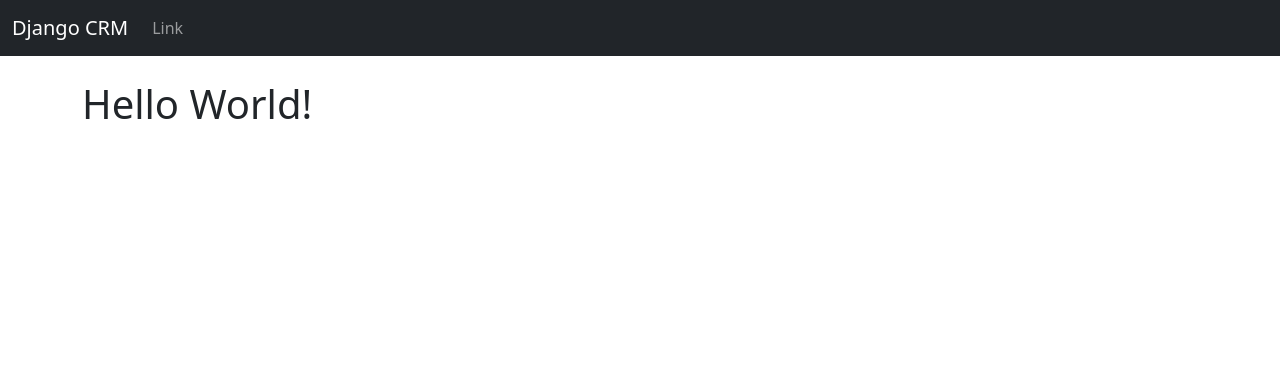
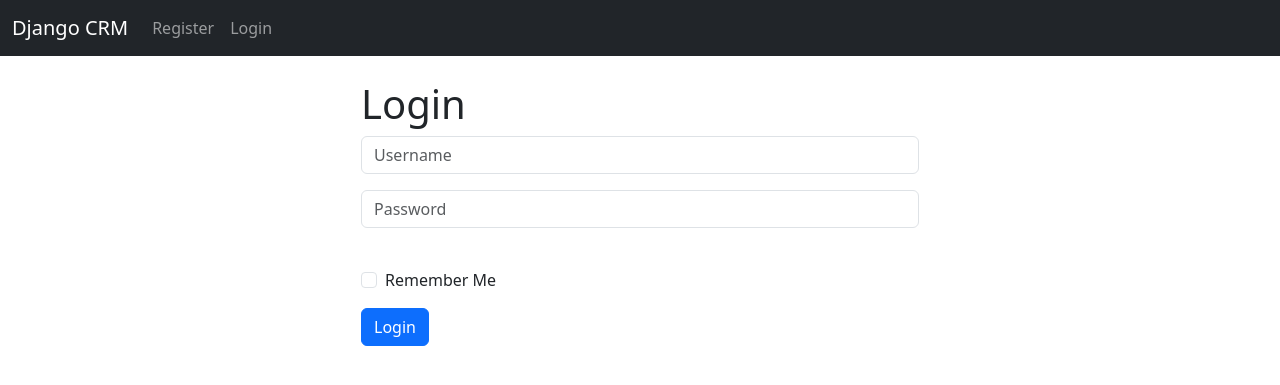
Before and after one commit to amitangsuad01/Django-CRM, a Django app: page / in a window 1280 px wide. Shown: the top 385 px of the page. Run offline with Django 4.2, Linux system fonts and the light colour scheme.

Commit message:
Loggin In and Registration added

```diff
--- a/website/templates/base.html
+++ b/website/templates/base.html
@@ -5,11 +5,32 @@
     <meta name="viewport" content="width=device-width, initial-scale=1">
     <title>Django CRM</title>
     <link href="https://cdn.jsdelivr.net/npm/bootstrap@5.3.0-alpha3/dist/css/bootstrap.min.css" rel="stylesheet" integrity="sha384-KK94CHFLLe+nY2dmCWGMq91rCGa5gtU4mk92HdvYe+M/SXH301p5ILy+dN9+nJOZ" crossorigin="anonymous">
+
+    <svg xmlns="http://www.w3.org/2000/svg" style="display: none;">
+      <symbol id="check-circle-fill" viewBox="0 0 16 16">
+        <path d="M16 8A8 8 0 1 1 0 8a8 8 0 0 1 16 0zm-3.97-3.03a.75.75 0 0 0-1.08.022L7.477 9.417 5.384 7.323a.75.75 0 0 0-1.06 1.06L6.97 11.03a.75.75 0 0 0 1.079-.02l3.992-4.99a.75.75 0 0 0-.01-1.05z"></path>
+      </symbol>
+      <symbol id="info-fill" viewBox="0 0 16 16">
+        <path d="M8 16A8 8 0 1 0 8 0a8 8 0 0 0 0 16zm.93-9.412-1 4.705c-.07.34.029.533.304.533.194 0 .487-.07.686-.246l-.088.416c-.287.346-.92.598-1.465.598-.703 0-1.002-.422-.808-1.319l.738-3.468c.064-.293.006-.399-.287-.47l-.451-.081.082-.381 2.29-.287zM8 5.5a1 1 0 1 1 0-2 1 1 0 0 1 0 2z"></path>
+      </symbol>
+      <symbol id="exclamation-triangle-fill" viewBox="0 0 16 16">
+        <path d="M8.982 1.566a1.13 1.13 0 0 0-1.96 0L.165 13.233c-.457.778.091 1.767.98 1.767h13.713c.889 0 1.438-.99.98-1.767L8.982 1.566zM8 5c.535 0 .954.462.9.995l-.35 3.507a.552.552 0 0 1-1.1 0L7.1 5.995A.905.905 0 0 1 8 5zm.002 6a1 1 0 1 1 0 2 1 1 0 0 1 0-2z"></path>
+      </symbol>
+    </svg>
+
   </head>
   <body>
     {% include 'navbar.html' %}
     <div class="container">
         <br>
+        {% if messages %}
+          {% for message in messages %}
+          <div class="alert alert-warning alert-dismissible fade show" role="alert">
+            {{ message }}
+            <button type="button" class="btn-close" data-bs-dismiss="alert" aria-label="Close"></button>
+          </div>
+          {% endfor %}
+        {% endif %}
         {% block content %}
         {% endblock %}
     </div>
--- a/website/templates/home.html
+++ b/website/templates/home.html
@@ -2,6 +2,34 @@
 
 {% block content %}
 
-<h1>Hello World!</h1>
+{% if user.is_authenticated %}
+
+    <h1>Hello World!</h1>
+{% else %}
+
+    <div class="col-md-6 offset-md-3">
+
+        <h1>Login</h1>
+        <form method="POST" action="{% url 'home' %}">
+            {% csrf_token %}
+            <div class="mb-3">
+                <input class="form-control" name="username" type="text" username" placeholder="Username" required>
+
+            </div>
+        <div class="mb-3">
+
+            <input class="form-control" name="password" type="password" , placeholder="Password" required>
+        </div>
+        <br>
+        <div class="mb-3 form-check">
+            <input class="form-check-input" id="exampleCheck1" type="checkbox">
+            <label class="form-check-label" for="exampleCheck1">Remember Me</label>
+        </div>
+        <button class="btn btn-primary" type="submit">Login</button></form>
+
+
+
+    </div>
+{% endif %}
 
 {% endblock %}
--- a/website/templates/navbar.html
+++ b/website/templates/navbar.html
@@ -6,9 +6,18 @@
       </button>
       <div class="collapse navbar-collapse" id="navbarSupportedContent">
         <ul class="navbar-nav me-auto mb-2 mb-lg-0">
+          {% if user.is_authenticated %}
           <li class="nav-item">
-            <a class="nav-link" href="#">Link</a>
+            <a class="nav-link" href="{% url 'logout' %}">Logout</a>
           </li>
+          {% else %}
+          <li class="nav-item">
+            <a class="nav-link" href="{% url 'register' %}">Register</a>
+          </li>
+          <li class="nav-item">
+            <a class="nav-link" href="{% url 'home' %}">Login</a>
+          </li>
+          {% endif %}
         </ul>
       </div>
     </div>
--- a/website/urls.py
+++ b/website/urls.py
@@ -3,4 +3,7 @@ from . import views
 
 urlpatterns = [
     path('', views.home, name='home'),
+    path('login', views.login_user, name='login'),
+    path('logout', views.logout_user, name='logout'),
+    path('register', views.register_user, name='register'),
 ]
--- a/website/views.py
+++ b/website/views.py
@@ -1,14 +1,35 @@
-from django.shortcuts import render
+from django.shortcuts import render, redirect
 from django.contrib.auth import authenticate, login, logout
 from django.contrib import messages
 
 
 # Create your views here.
 def home(req):
+    # Check to see if logging in
+    if req.method == 'POST':
+        username = req.POST['username']
+        password = req.POST['password']
+        # Authenticate
+        user = authenticate(req, username=username, password=password)
+        if user is not None:
+            login(req, user)
+            messages.success(req, "You have been logged in successfully!")
+            return redirect('home')
+        else:
+            messages.success(req, "There was an error trying to login...")
+            return redirect('home')
+
     return render(req, 'home.html', {})
+
 
 def login_user(req):
     pass
 
+
 def logout_user(req):
-    pass
+    logout(req)
+    messages.success(req, "You have been logged out...")
+    return redirect('home')
+
+def register_user(req):
+    return render(req, 'register.html')
```
Also changed, not shown: website/forms.py (added, +35 -0 lines), website/templates/register.html (added, +7 -0 lines).
